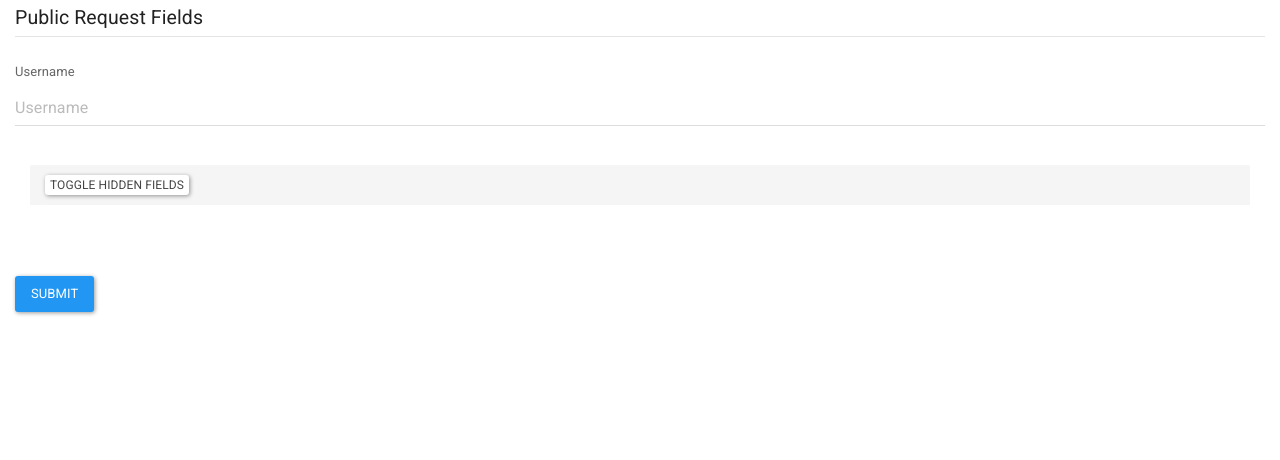
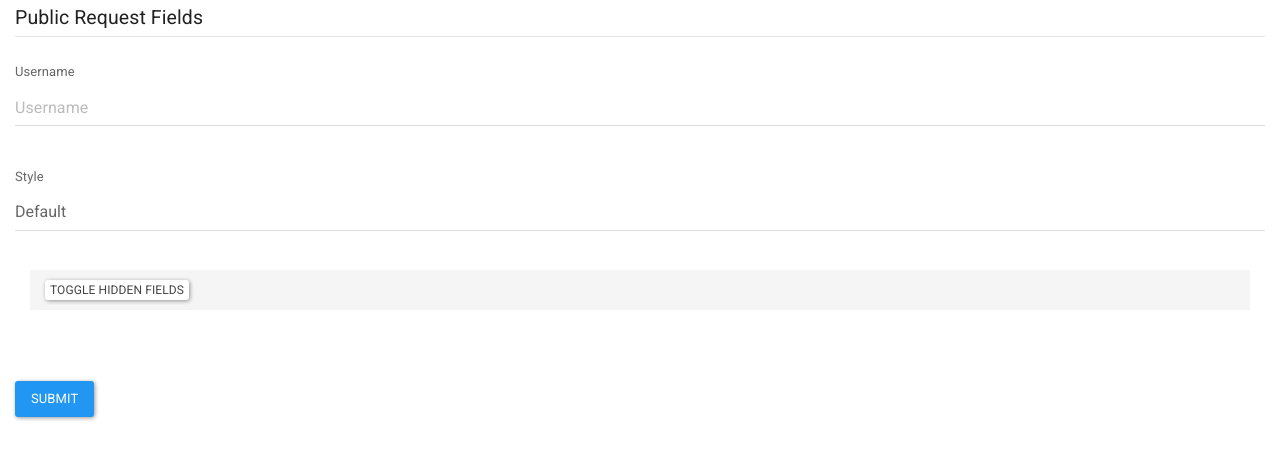
Before and after one commit to MC-Auth/minecraft.id, a PHP site: page /_demo/ in a window 1280 px wide. Shown: the top 460 px of the page. Run offline with PHP 8.4, Linux system fonts and the light colour scheme; data that the repository does not hold is empty; some libraries are stand-ins or nearby versions.

Commit message:
add style parameter

```diff
--- a/_demo/index.php
+++ b/_demo/index.php
@@ -92,7 +92,7 @@
         $json = json_decode($result, true);
         curl_close($ch);
 
-        $redirectUrl = "https://api.mcauth.ga/auth/authorize/" . $json["id"] . "?request_id=" . $_POST["request_id"] . "&username=" . $_POST["username"];
+        $redirectUrl = "https://api.mcauth.ga/auth/authorize/" . $json["id"] . "?request_id=" . $_POST["request_id"] . "&username=" . $_POST["username"] . "&style=" . $_POST["style"];
 
         ?>
         Start result:
@@ -117,6 +117,14 @@
             <div class="form-group">
                 <label for="username">Username</label>
                 <input type="text" class="form-control" name="username" id="username" placeholder="Username" required>
+            </div>
+            <br/>
+            <div class="form-group">
+                <label for="style">Style</label>
+                <select class="form-control" name="style" id="style">
+                    <option value="default">Default</option>
+                    <option value="simple">Simple</option>
+                </select>
             </div>
         </fieldset>
 
```
